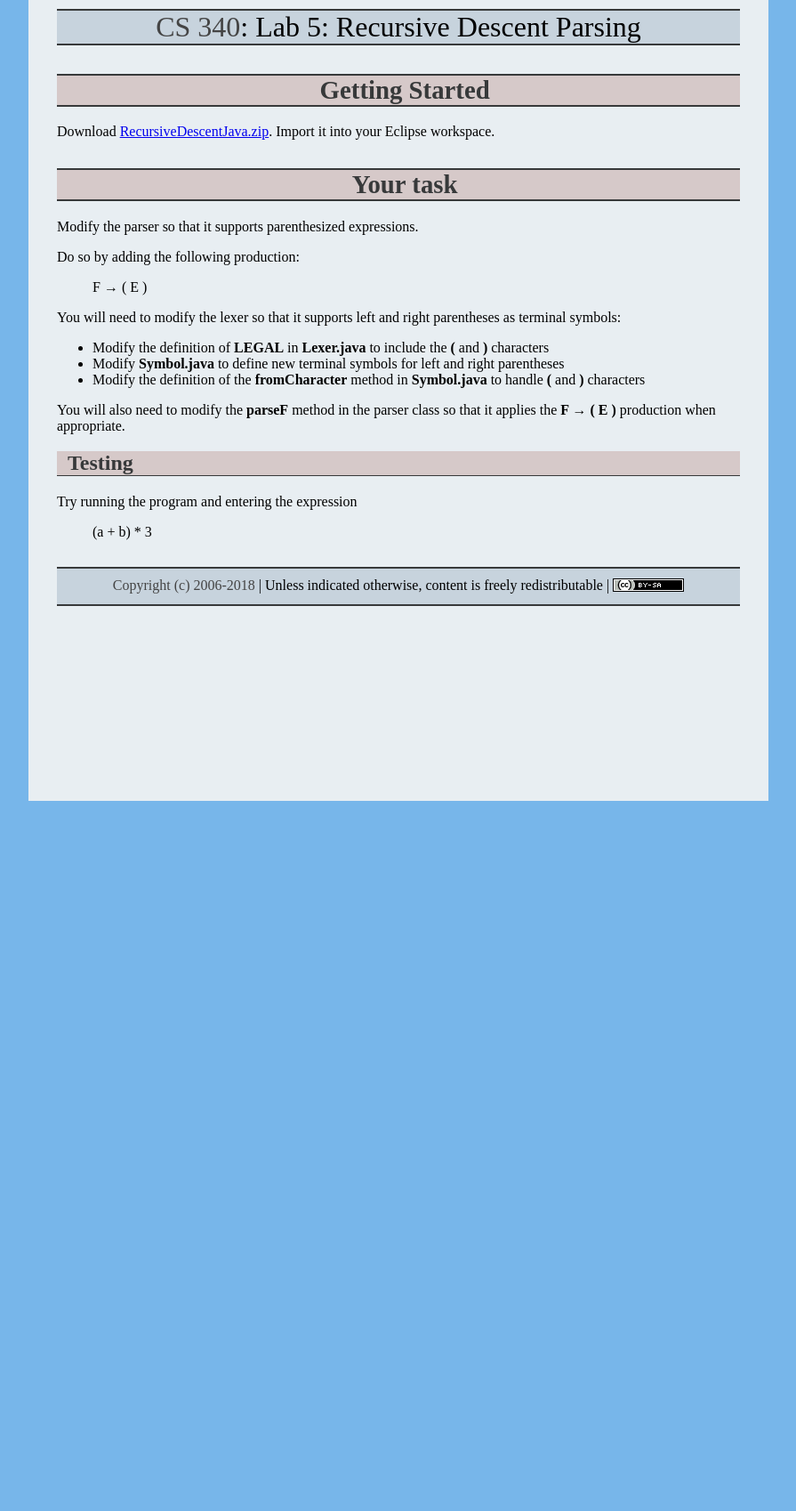
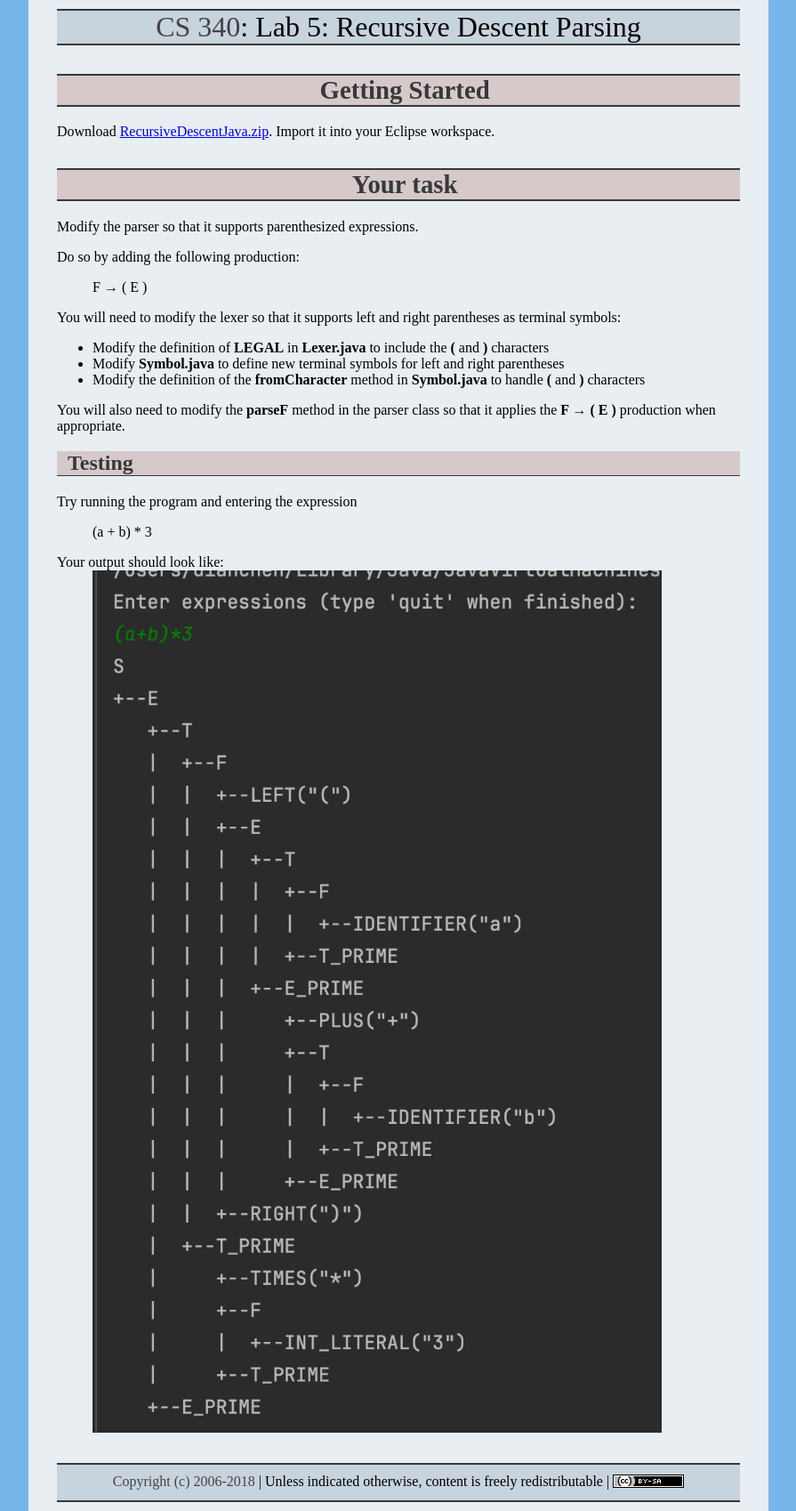
Before and after one commit to ycpcs/cs340-fall2026, a Jekyll site: the page built from labs/lab05.md, in a window 1280 px wide. Shown: the whole page at 89% size, without its empty margins (192-1087 px from the left). Built offline with Jekyll 4.4.1, drawn with Linux system fonts in a browser that asks for light colours; before the commit the page ends 900 px from its top, so only the background shows below that.

Commit message:
Update lab05.md

```diff
--- a/labs/lab05.md
+++ b/labs/lab05.md
@@ -29,6 +29,9 @@ Try running the program and entering the expression
 
 > (a + b) * 3
 
+Your output should look like:
+<img style="margin-left: 40px; width: 40em;" src="img/lab05.png" onerror="this.src='img/lab05.png'">
+
 <!--
 ## Solution
 
```
